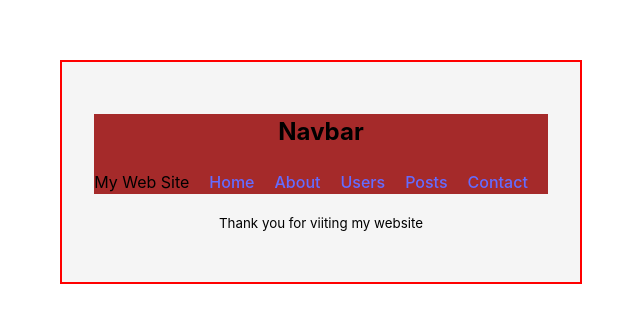
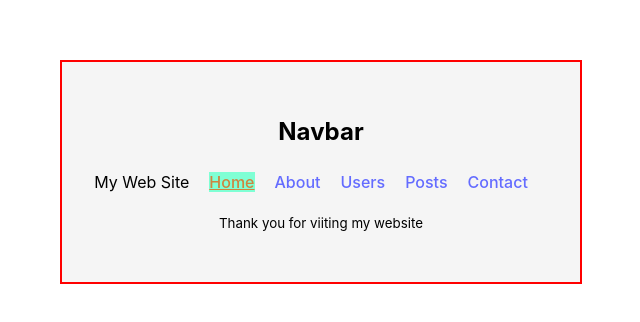
Before and after one commit to mahimgolder/intoduction-to-react-router, a React (Vite) app: page / in a window 1280 px wide. Shown: the part 228-550 px from the top of the page, without its empty margins (319-959 px from the left). Built offline with nearby package versions, Linux system fonts and the light colour scheme.

Commit message:
Active route,  Loading Spinner, useLocation, useNavigation

```diff
--- a/src/components/Header/Header.css
+++ b/src/components/Header/Header.css
@@ -4,10 +4,8 @@ nav a{
 nav span{
     margin-right: 20px;
 }
-.header-container{
-    background-color: brown;
+nav a.active{
+    text-decoration: underline;
+    background-color: aquamarine;
+    color: peru;
 }
-*{
-    padding-top: 0px;
-
-}
--- a/src/components/Header/Header.jsx
+++ b/src/components/Header/Header.jsx
@@ -1,4 +1,4 @@
-import { Link } from 'react-router-dom';
+import { Link, NavLink } from 'react-router-dom';
 import './Header.css'
 const Header = () => {
     return (
@@ -6,11 +6,11 @@ const Header = () => {
             <h2>Navbar</h2>
             <nav>
                 <span>My Web Site</span>
-                <Link to={'/'}>Home</Link>
-                <Link to={'about'}>About</Link>
-                <Link to={'users'}>Users</Link>
-                <Link to={'posts'}>Posts</Link>
-                <Link to={'contact'}>Contact</Link>
+                <NavLink to ={'/'}>Home</NavLink>
+                <NavLink to={'about'}>About</NavLink>
+                <NavLink to={'users'}>Users</NavLink>
+                <NavLink to={'posts'}>Posts</NavLink>
+                <NavLink to={'contact'}>Contact</NavLink>
             </nav>
         </div>
     );
--- a/src/components/Home/Home.jsx
+++ b/src/components/Home/Home.jsx
@@ -1,12 +1,18 @@
-import { Outlet } from "react-router-dom";
+import { Outlet, useLocation, useNavigation } from "react-router-dom";
 import Header from "../Header/Header";
 import Footer from "../Footer/Footer";
 
 const Home = () => {
+
+    const navigation = useNavigation();
+    const location = useLocation();
+    console.log(location)
     return (
         <div>
             <Header></Header>
-            <Outlet></Outlet>
+            {
+                navigation.state === "loading" ? <p>loading....</p> : <Outlet></Outlet>
+            }
             <Footer></Footer>
         </div>
     );
--- a/src/components/post/Post.jsx
+++ b/src/components/post/Post.jsx
@@ -1,12 +1,18 @@
-import { Link } from "react-router-dom";
+import { Link, useNavigate } from "react-router-dom";
 
 const Post = ({post}) => {
-    const {id, title, body} = post
+    const {id, title, body} = post;
+    const navigate = useNavigate();
     const userStyle ={
         border: '2px solid blue',
         padding: '10px',
         borderRadius: '20px'
 
+    }
+
+
+    const handleShowDetails = () => {
+        navigate(`/post/${id}`)
     }
     return (
         <div style={userStyle}>
@@ -14,9 +20,11 @@ const Post = ({post}) => {
             <p>{title}</p>
             <p><small>{body}</small></p>
             <Link to={`/post/${id}`}>Post Details</Link>
-            <link to={`/post/${id}`}>
+            <Link to={`/post/${id}`}>
             <button>Show Details</button>
-            </link>
+            </Link>
+            <br />
+            <button onClick={handleShowDetails}>Show Details</button>
         </div>
     );
 };
--- a/src/components/postDetails/PostDetails.jsx
+++ b/src/components/postDetails/PostDetails.jsx
@@ -1,13 +1,23 @@
-import { useLoaderData } from "react-router-dom";
+import { useLoaderData, useNavigate, useParams } from "react-router-dom";
 
 const PostDetails = () => {
     const post = useLoaderData();
-    const {id, title, body} = post;
+    const { title, body} = post;
+    const navigate = useNavigate();
+    const {id} = useParams();
+
+
+    console.log(id)
+
+    const handleGoBack = () => {
+        navigate(-1)
+    }
     return (
         <div>
             <h3>Post Details About: {id}</h3>
             <p>{title}</p>
             <p><small>{body}</small></p>
+            <button onClick={handleGoBack}>GO Back</button>
         </div>
     );
 };
```
